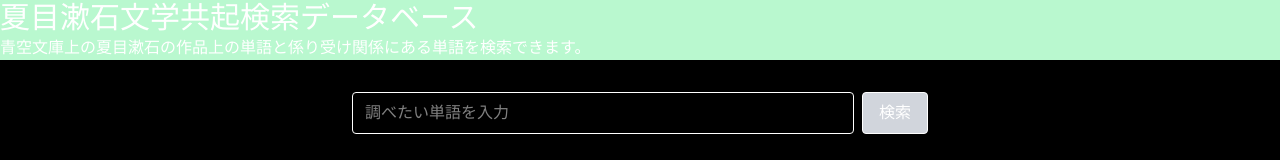
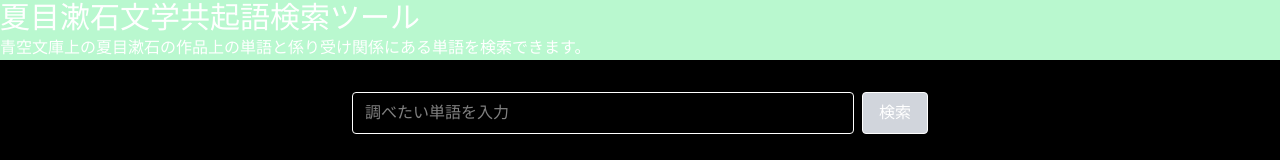
Before and after one commit to Kodai1000/japanese_novel_corpus_word_profile, a Next.js app: page / in a window 1280 px wide. Shown: the top 160 px of the page. Built offline with nearby package versions, Linux system fonts and the light colour scheme.

Commit message:
edit metadata

```diff
--- a/app/layout.tsx
+++ b/app/layout.tsx
@@ -14,8 +14,8 @@
 });
 
 export const metadata: Metadata = {
-  title: "Create Next App",
-  description: "Generated by create next app",
+  title: "夏目漱石共起データ検索ツール",
+  description: "夏目漱石の作品である語と係り受け関係にある語を検索できます。",
 };
 
 export default function RootLayout({
@@ -27,7 +27,7 @@
     <html lang="ja">
       <body className={`${geistSans.variable} ${geistMono.variable} antialiased`}>
         <div className="bg-green-200">
-          <h1 className="text-3xl">夏目漱石文学共起検索データベース</h1>
+          <h1 className="text-3xl">夏目漱石文学共起語検索ツール</h1>
           <p>青空文庫上の夏目漱石の作品上の単語と係り受け関係にある単語を検索できます。</p>
         </div>
 
```
